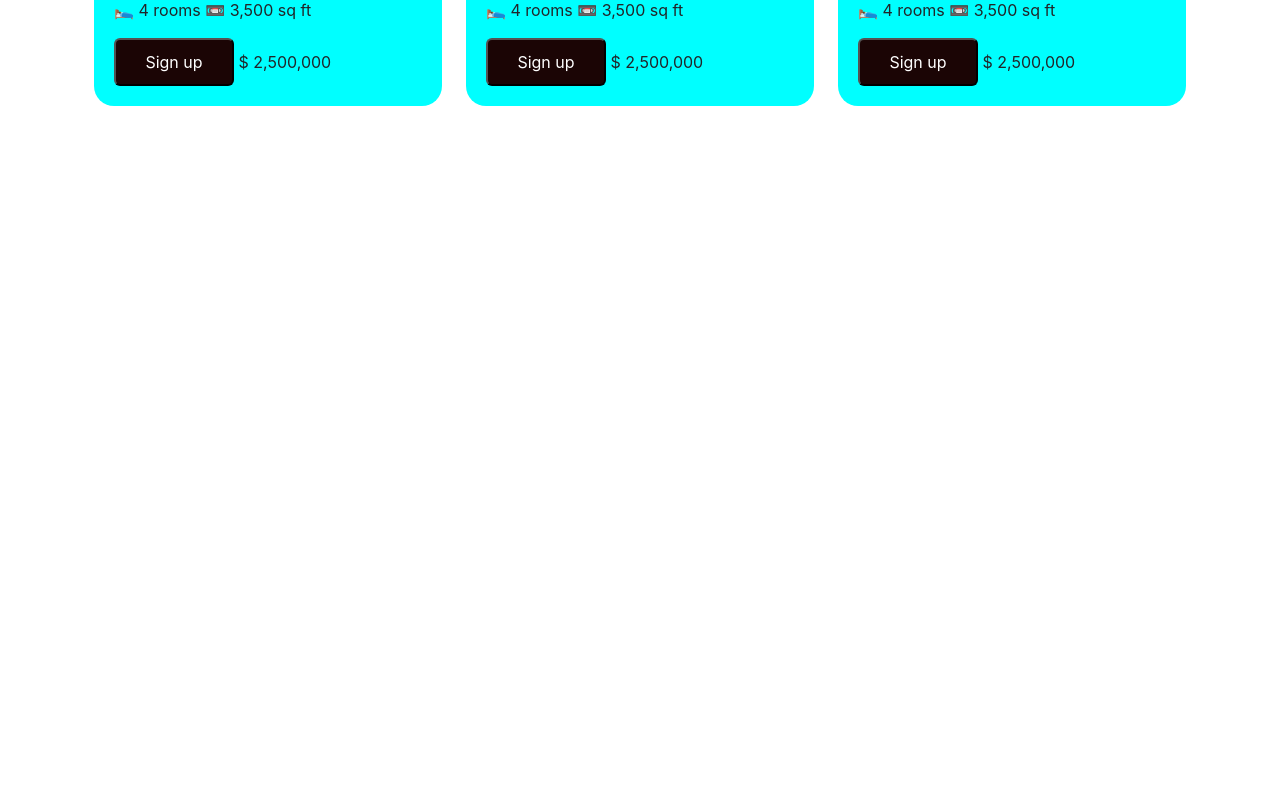
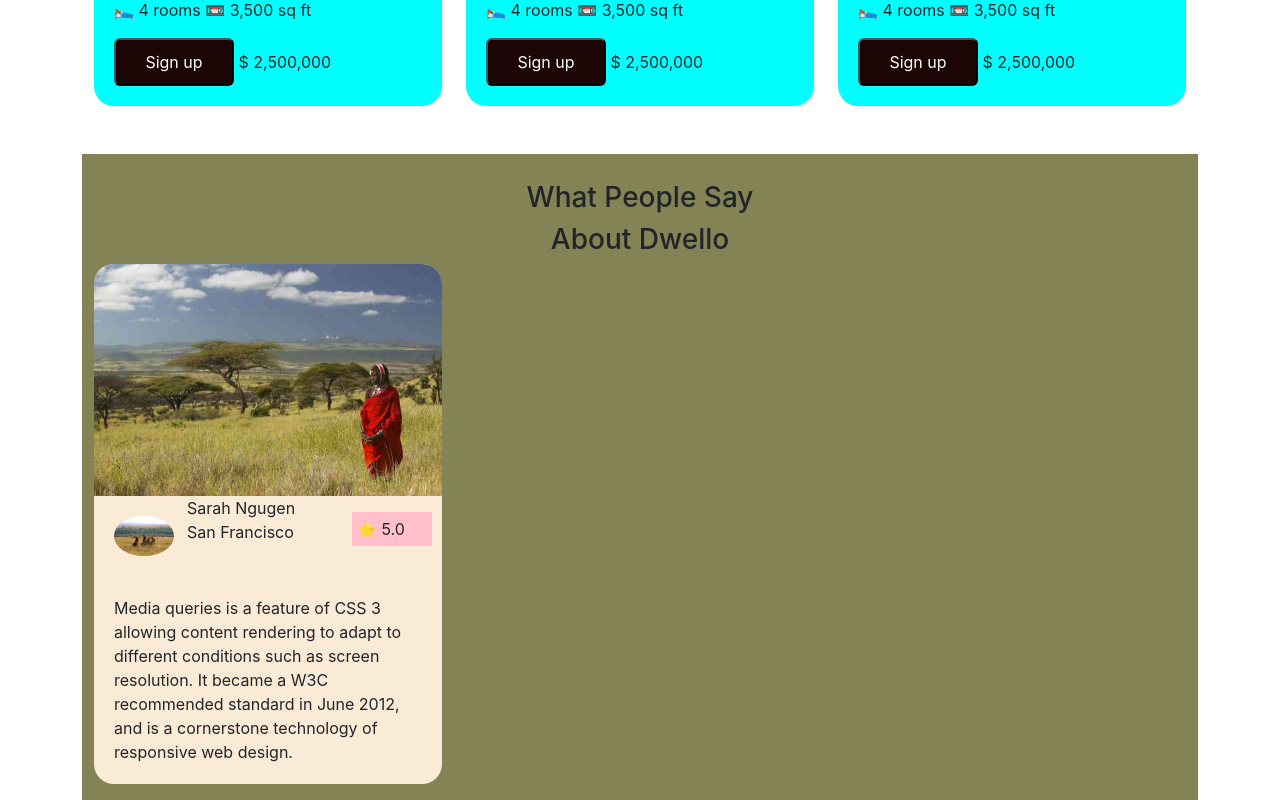
Before and after one commit to primehta17/project-startup, a React (Create React App) app in the folder frontend/: page / in a window 1280 px wide. Shown: the part 2097-2897 px from the top of the page. Before the commit the page ends 2203 px from the top, so only its background shows below. Built offline with nearby package versions, Linux system fonts and the light colour scheme.

Commit message:
react components

```diff
--- a/frontend/src/Pages/About.css
+++ b/frontend/src/Pages/About.css
@@ -0,0 +1,30 @@
+.about{
+    background-color: rgb(131, 131, 85);
+    padding-top:27px;
+}
+.aboutcard{
+    background-color: antiquewhite;
+    border-radius: 20px;
+
+}
+.aboutcardimg{
+    width:100%;
+    border-radius: 20px 20px 0 0;
+}
+.aboutprofile{
+    margin:20px;
+    width:60px;
+    border-radius: 50%;
+}
+.profilestar{
+    background-color: pink;
+    margin:10px;
+    padding:5px;
+}
+.aboutpara{
+    padding:20px;
+}
+.name{
+    margin:0px;
+    padding:0px;
+}
--- a/frontend/src/Pages/About.js
+++ b/frontend/src/Pages/About.js
@@ -2,16 +2,30 @@ import './About.css'
 function About(){
    return (
     <>
-    <div className="container">
+    <div className="container-fluid mt-5 about">
         <div className="row">
+            <h3 className="center">What People Say</h3>
+            <h3 className="center">About Dwello</h3>
             <div className="col-md-4">
-
-            </div>
-            <div className="col-md-4">
-
-            </div>
-            <div className="col-md-4">
-
+                <div className="aboutcard">
+                    <img className="aboutcardimg" src="./one.jpg" />
+                    <div className="row">
+                        <div className="col-md-3">
+                             <img className="aboutprofile" src="./two.jpeg" />
+                        </div>
+                        <div className="col-md-5">
+                            <p className="name">Sarah Ngugen</p>
+                            <p className="name">San Francisco</p>
+                        </div>
+                        <div className="col-md-4">
+                            <p></p>
+                            <p className="profilestar">⭐️ 5.0</p>
+                        </div>
+                    </div>
+                    <p className="aboutpara">
+                        Media queries is a feature of CSS 3 allowing content rendering to adapt to different conditions such as screen resolution. It became a W3C recommended standard in June 2012, and is a cornerstone technology of responsive web design.
+                    </p>
+                </div>
             </div>
         </div>
     </div>
--- a/frontend/src/components/Home.js
+++ b/frontend/src/components/Home.js
@@ -5,6 +5,7 @@ import Choose from '../Pages/Choose';
 import Pricing from '../Pages/Pricing';
 import Features from '../Pages/Features';
 import Search from '../Pages/Search';
+import About from '../Pages/About';
 function Home() {
   return (
     <>
@@ -16,6 +17,7 @@ function Home() {
         <Features />
         <Choose />
         <Pricing />
+        <About />
     </div>
     </>
   );
```
